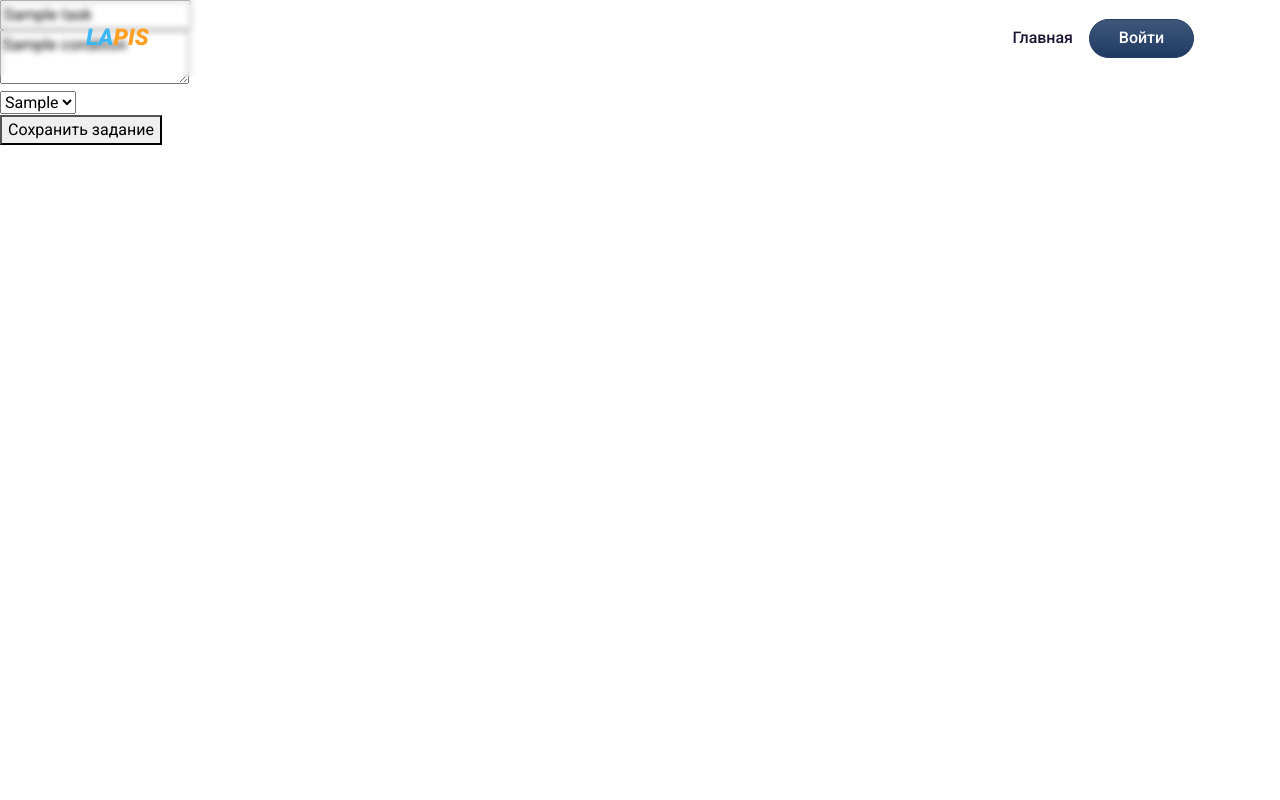
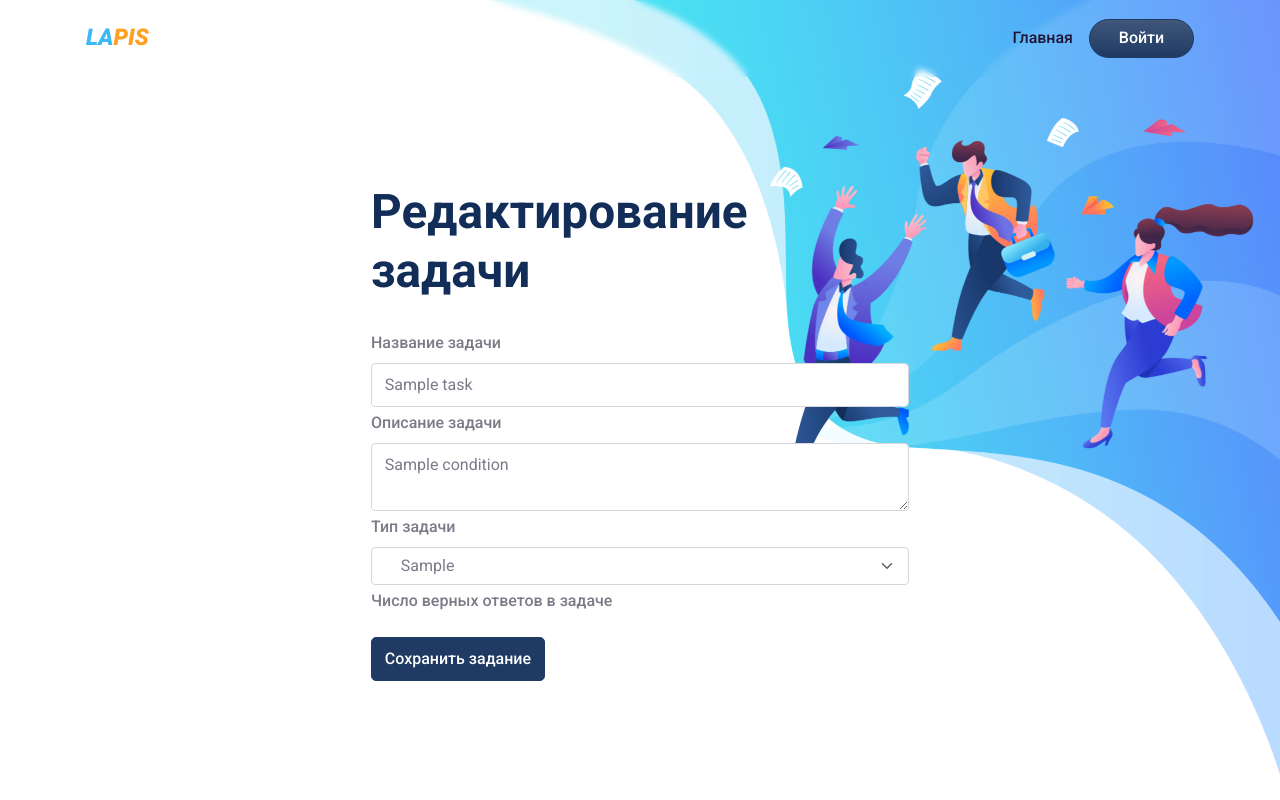
Before and after one commit to moevm/casein2021, a Flask app: template src/app/web/templates/task_create.html in a window 1280 px wide. Run offline with Flask 2, Linux system fonts and the light colour scheme; the template is opened without the code that fills it: most values are stand-ins (such as "Sample title", 1, 10 or a date in 2020); some libraries are stand-ins or nearby versions.

Commit message:
Add task create page

```diff
--- a/src/app/web/templates/task_create.html
+++ b/src/app/web/templates/task_create.html
@@ -4,37 +4,65 @@
 
 {% block content %}
 
+<div class="bg-holder d-none d-sm-block"
+    style="background-image:url(static/img/hero-bg.png);background-position:right top;background-size:contain;">
+</div>
+<!--/.bg-holder-->
+
+<div class="bg-holder d-none d-sm-block"
+    style="background-image:url(static/img/hero-bg.png);background-position:right top;background-size:contain;">
+</div>
+<!--/.bg-holder-->
+
+<div class="container">
+    <div class="row justify-content-center align-items-center min-vh-75 min-vh-md-100">
+        <div class="col-md-10 col-lg-6 py-6 text-sm-start text-center">
+            <h3 class="mt-6 mb-sm-4 display-2 fw-semi-bold lh-sm fs-4 fs-lg-6 fs-xxl-8">Редактирование задачи</h3>
             <div id="task">
                 <form id="task_form">
-                <input type='text' id='name' name='name' value='{% if task %}{{task.name}}{% endif %}' required><br>
-                <textarea id='condition' name='condition' required>{% if task %}{{task.condition}}{% endif %}</textarea><br>
-                <select id="task_type" name="task_type">
+                    <label for="name" class="form-label">Название задачи</label>
+                    <input type='text' id='name' name='name' value='{% if task %}{{task.name}}{% endif %}' class="form-control" required>
+                    <label for="condition" class="form-label mt-1">Описание задачи</label>
+                    <textarea id='condition' name='condition' class="form-control" required>{% if task %}{{task.condition}}{% endif %}</textarea>
+                    <label for="task_type" class="form-label mt-1">Тип задачи</label>
+                    <select id="task_type" name="task_type" class="form-select form-select-lg">
                         <option value='{{task_type}}'>{{task_type}}</option>
                         <!-- <option value='file'>file</option>-->
                         <!-- Изменять поля по изменению типа - плохая идея, поэтому страницы под каждый тип -->
-                </select><br>
+                    </select>
+                    <label for="answer_type" class="form-label mt-1">Число верных ответов в задаче</label>
                     {% if task_type == 'test'%}
                         {% set test_type = (task and task.check['test']['test_type']) or 'radio' %}
-                    <select id="answer_type">
-                        <option value='radio' {% if test_type == 'radio' %}selected{% endif %} >Один ответ</option>
-                        <option value='checkbox' {% if test_type == 'checkbox' %}selected{% endif %} >Несколько ответов</option>
-                    </select><br>
-                    <button id="add_answer_button">Добавить ответ</button><br>
+                        <select id="answer_type" class="form-select">
+                            <option value='radio' {% if test_type == 'radio' %}selected{% endif %}>Один ответ</option>
+                            <option value='checkbox' {% if test_type == 'checkbox' %}selected{% endif %}>Несколько ответов</option>
+                        </select>
+                        <div class="mt-2 mb-2"><button id="add_answer_button" class="btn btn-secondary btn-sm">Добавить ответ</button></div>
                         <div id='task_check'>
-                        <ul id="task_check_list">
+                            <ul id="task_check_list" class="list-group">
                                 {% if task and task.check['test']['answers'] %}
                                     {% for (answer, text) in task.check['test']['answers'] %}
-                                    <li><input type="{{test_type}}" name="answer" {% if answer %}checked{% endif %}>    <input type="text" value="{{text}}" {% if test_type == 'radio' %}required{% endif %}></li>
+                                        <li style="list-style-type: none;" class="d-flex justify-content-start mb-2">
+                                                    <input class="form-check-input mt-3 me-2" type="{{test_type}}" name="answer" {% if answer %}checked{% endif %}>
+                                                    <input type="text" class="form-control" value="{{text}}" {% if test_type == 'radio' %}required{% endif %}>
+                                                </li>
                                     {% endfor %}
                                 {% else %}
-                                <li><input type="radio" name="answer" required>    <input type="text" required></li>
+                                <li style="list-style-type: none;" class="d-flex justify-content-start mb-2">
+                                            <input class="form-check-input mt-3 me-2" type="radio" name="answer" required>
+                                            <input class="form-control" type="text" required>
+                                        </li>
                                 {% endif %}
                             </ul>
                         </div>
                     {% endif %}
-                <button type="submit" id="save_task">Сохранить задание</button>
+                    <div class="mt-3"><button type="submit" id="save_task" class="btn btn-primary">Сохранить задание</button></div>
                 </form>
             </div>
+        </div>
+    </div>
+</div>
+
 
 {% endblock %}
 
```
Lines whose indentation alone changed are shown as unchanged.
